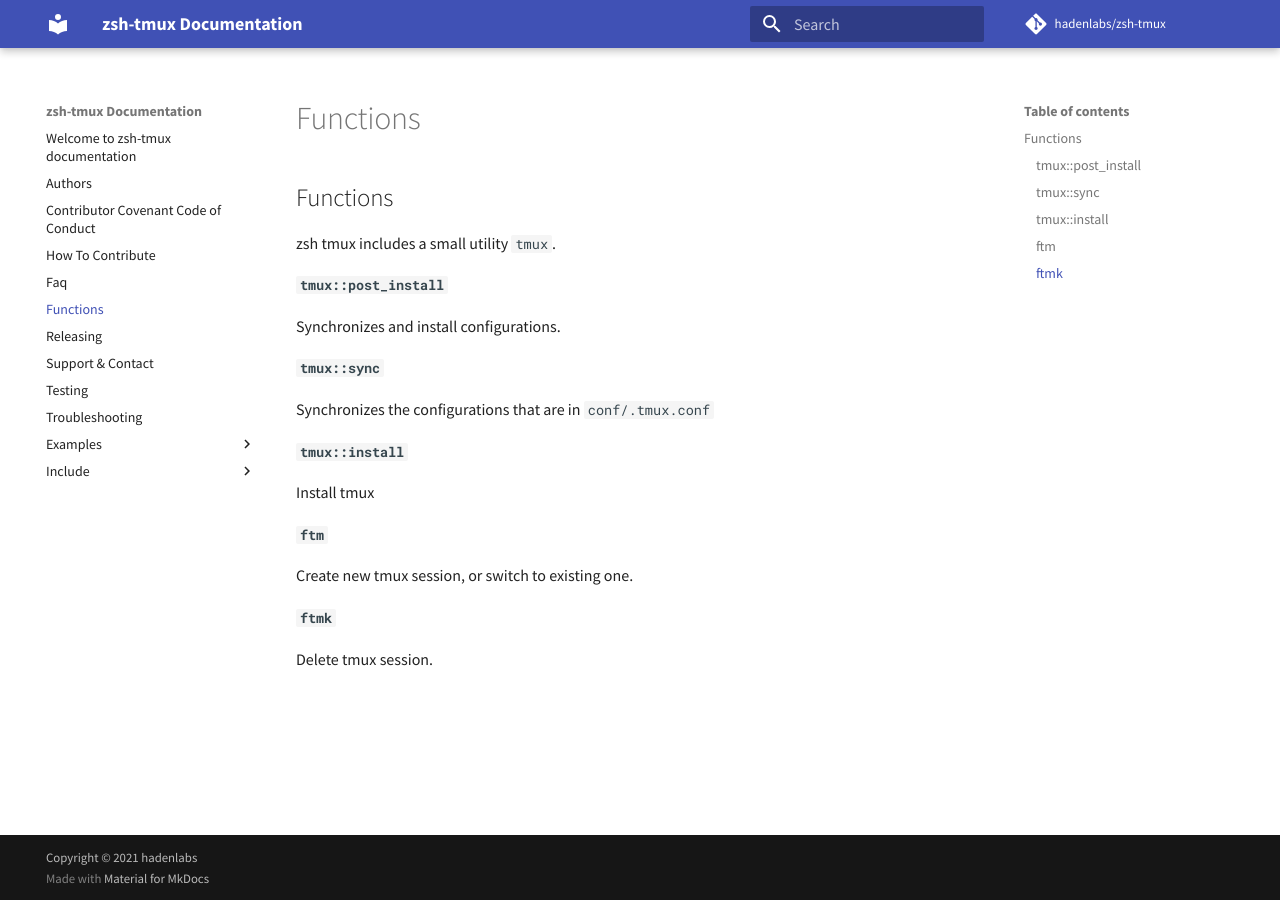
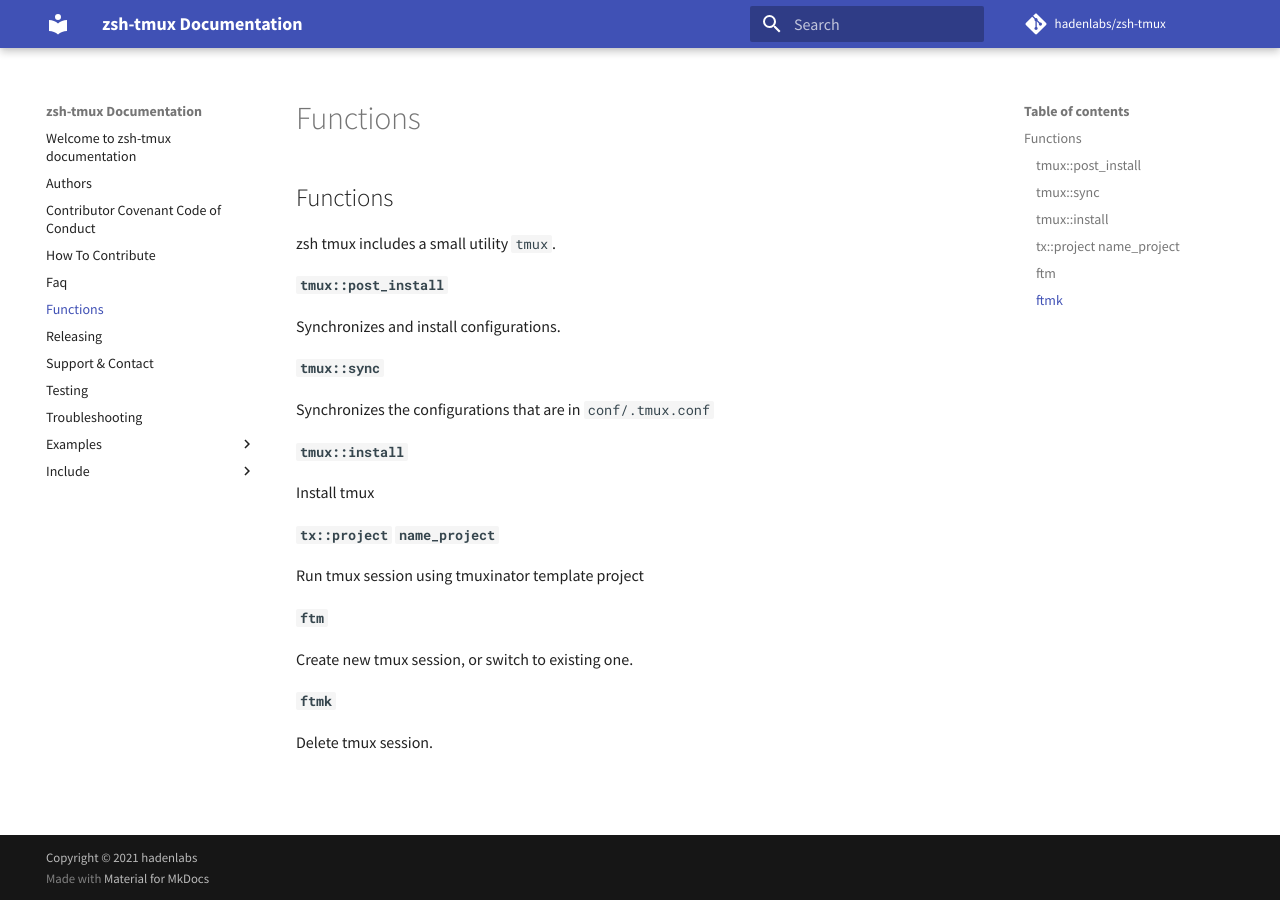
Before and after one commit to hadenlabs/zsh-tmux, an MkDocs documentation site: the page built from docs/functions.md, in a window 1280 px wide. Built offline with MkDocs 1.6.1 and Material for MkDocs 9.7.7, drawn with Linux system fonts in a browser that asks for light colours; comment, search, counter and statistics services are not loaded.

Commit message:
docs: implementation tx project function (#49)

```diff
--- a/docs/functions.md
+++ b/docs/functions.md
@@ -14,6 +14,10 @@
 
 Install tmux
 
+#### `tx::project` `name_project`
+
+Run tmux session using tmuxinator template project
+
 #### `ftm`
 
 Create new tmux session, or switch to existing one.
```
